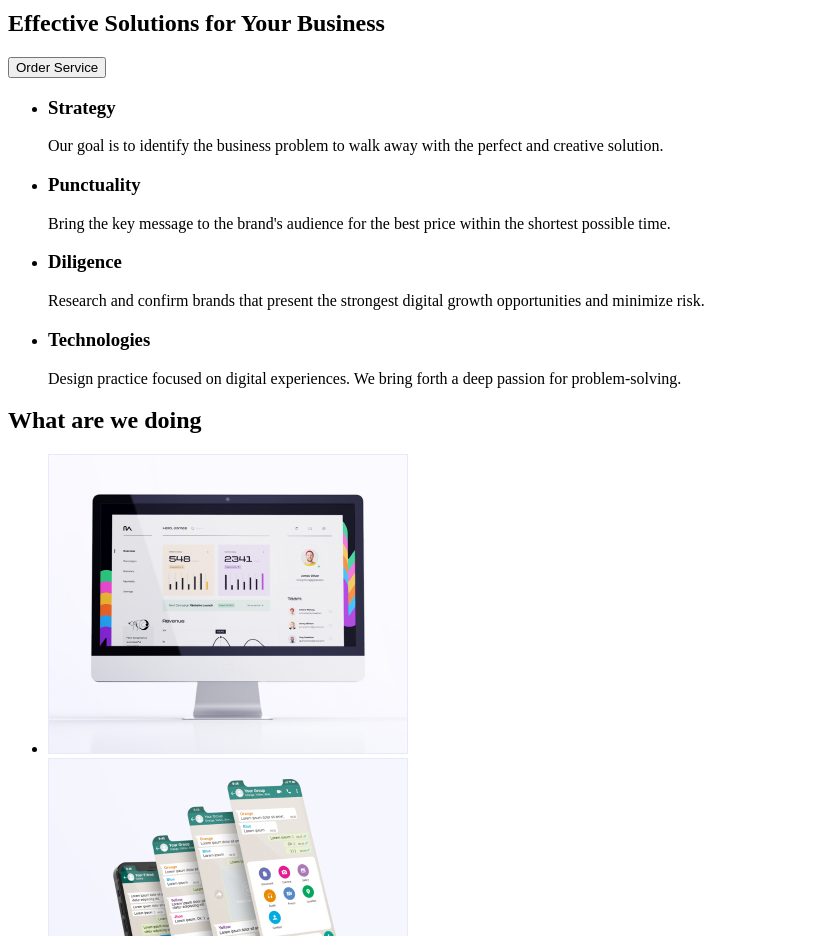
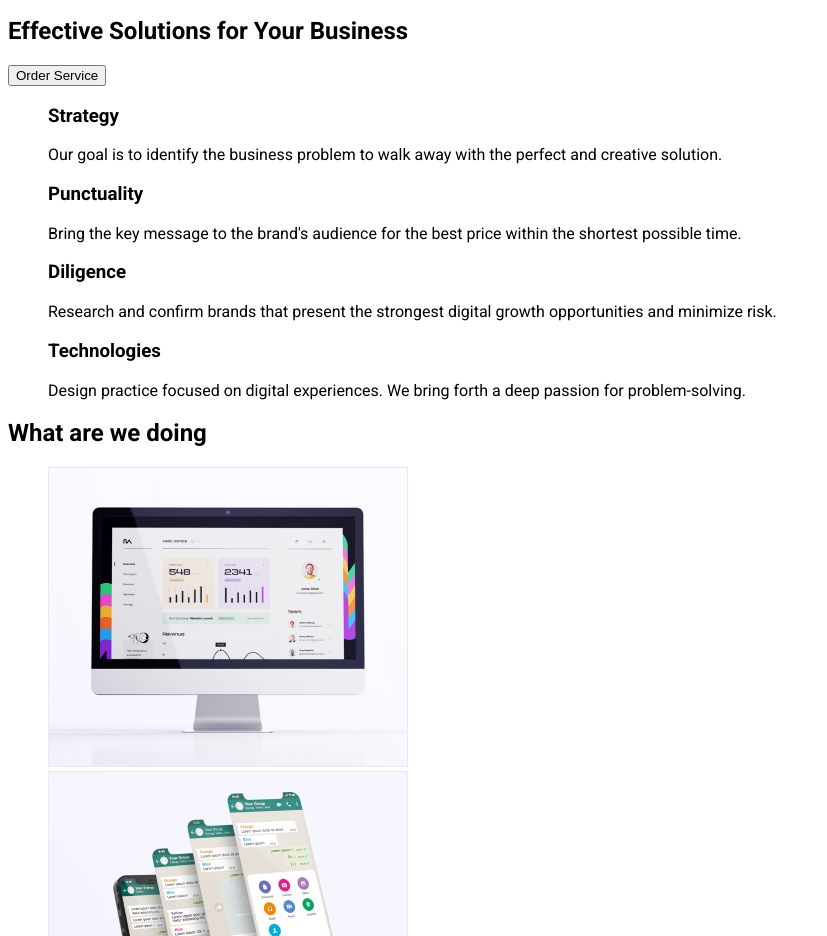
Before and after one commit to VadymMikhieiev/goit-markup-hw-02, a plain HTML site: page index.html in a window 1280 px wide. Shown: the part 176-1112 px from the top of the page, without its empty margins (0-827 px from the left). Drawn offline with Linux system fonts and the light colour scheme.

Commit message:
commit 5

```diff
--- a/css/styles.css
+++ b/css/styles.css
@@ -1,5 +1,12 @@
+:root {
+    --main-font-family: 'Roboto' , sans-serif;
+}
 .list {
     list-style: none;
 }
 
 a {text-decoration: none;}
+
+body {font-family: "Roboto", sans-serif}
+     {color: #434455;}
+     {background-color:#FFFFFF}
--- a/index.html
+++ b/index.html
@@ -7,8 +7,7 @@
     <title>Document</title>
     <link rel="preconnect" href="https://fonts.googleapis.com" />
     <link rel="preconnect" href="https://fonts.gstatic.com" crossorigin />
-    <link
-      href="<link rel="preconnect" href="https://fonts.googleapis.com">
+    <link href="link rel="preconnect href="https://fonts.googleapis.com">
       <link rel="preconnect" href="https://fonts.gstatic.com" crossorigin>
       <link href="https://fonts.googleapis.com/css2?family=Raleway:wght@800&family=Roboto:ital,wght@0,400;0,500;0,700;1,700&display=swap"
       rel="stylesheet">"
@@ -44,7 +43,7 @@
       </section>
     <section>
       <h2 hidden>features</h2>
-      <ul>
+      <ul class="list">
         <li>
           <h3>Strategy</h3>
           <p>
@@ -77,7 +76,7 @@
     </section>
       <section>
         <h2>What are we doing</h2>
-        <ul>
+        <ul class="list">
           <li>
             <img
               src="./images/img-1.jpg"
@@ -107,7 +106,7 @@
 
       <section>
         <h2>Our Team</h2>
-        <ul>
+        <ul class="list">
           <li>
             <img
               src="./images/mark.jpg"
```
